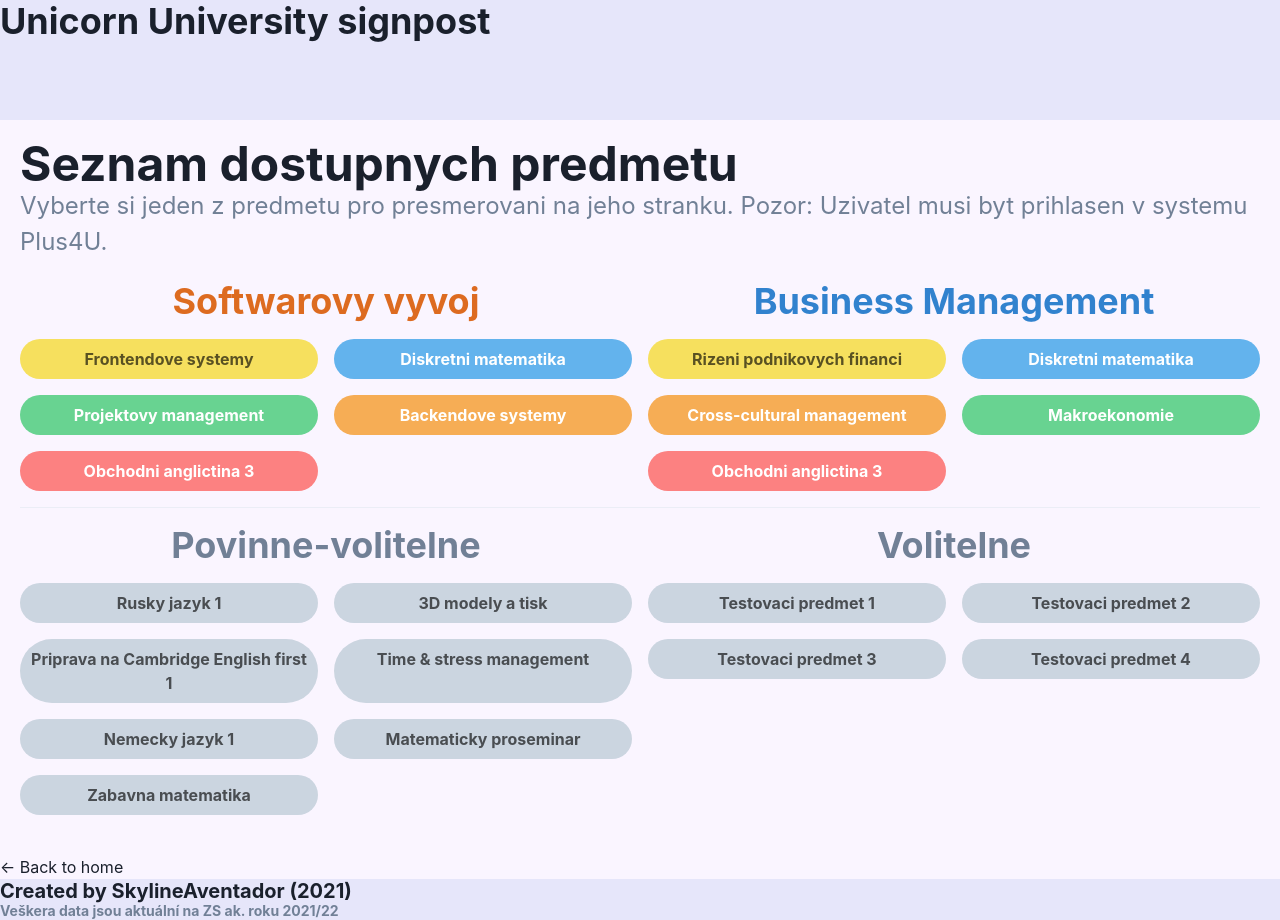
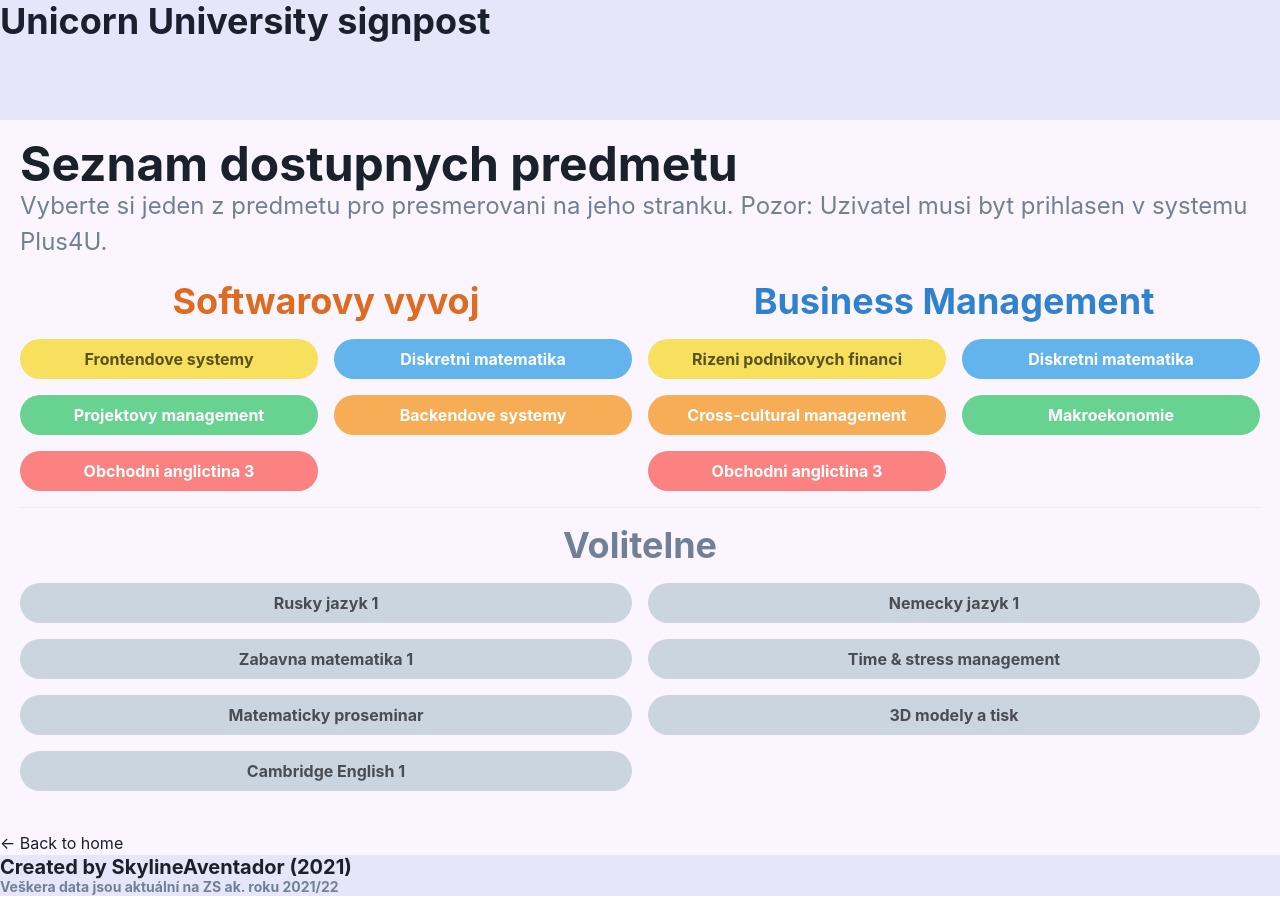
Before and after one commit to SkylineAventador/uun-signpost, a Next.js app: page /study_programs in a window 1280 px wide. After the commit the page ends 896 px from the top, so only its background shows below. Built offline with nearby package versions, Linux system fonts and the light colour scheme.

Commit message:
Courses page restyling - save commit [2].

```diff
--- a/pages/study_programs.js
+++ b/pages/study_programs.js
@@ -1,4 +1,4 @@
-import {Badge, Box, Divider, Grid, GridItem, Heading, Text} from "@chakra-ui/react";
+import {Badge, Box, Divider, Flex, Grid, GridItem, Heading, HStack, Text} from "@chakra-ui/react";
 import Head from "next/head";
 import Layout from "../components/layout";
 import CourseBox from "../components/courseBox";
@@ -16,9 +16,9 @@ export default function StudyPrograms() {
         <Text fontSize={"2xl"} color={"gray.500"}>Vyberte si jeden z predmetu pro presmerovani na jeho stranku.
           Pozor: Uzivatel musi byt prihlasen v systemu Plus4U.</Text>
 
-        <Grid templateColumns={"repeat(2, 1fr)"} autoRows gap={4} py={5}>
+        <Grid templateColumns={"repeat(2, 1fr)"} gap={4} py={5}>
 
-          <Grid templateColumns={"repeat(2, 1fr)"} autoRows gap={4} alignContent={"start"}
+          <Grid templateColumns={"repeat(2, 1fr)"} gap={4} alignContent={"start"}
                 justifyItems={"stretch"} textAlign={"center"}>
             <GridItem colSpan={2}>
               <Heading fontSize={"4xl"} color={"orange.500"}>Softwarovy vyvoj</Heading>
@@ -35,7 +35,7 @@ export default function StudyPrograms() {
               3</Box>
           </Grid>
 
-          <Grid templateColumns={"repeat(2, 1fr)"} autoRows gap={4} alignContent={"start"} justifyItems={"stretch"}
+          <Grid templateColumns={"repeat(2, 1fr)"}  gap={4} alignContent={"start"} justifyItems={"stretch"}
                 textAlign={"center"}>
             <GridItem colSpan={2}>
               <Heading fontSize={"4xl"} color={"blue.500"}>Business Management</Heading>
@@ -55,40 +55,21 @@ export default function StudyPrograms() {
             <Divider/>
           </GridItem>
 
-          <Grid templateColumns={"repeat(2, 1fr)"} autoRows gap={4} alignContent={"start"} justifyItems={"stretch"}
-                textAlign={"center"}>
           <GridItem colSpan={2}>
-              <Heading fontSize={"4xl"} color={"gray.500"}>Povinne-volitelne</Heading>
-            </GridItem>
-            <Box bg={"gray.300"} color={"blackAlpha.700"} fontWeight={"bold"} borderRadius={"full"} p={2}>Rusky jazyk
-              1</Box>
-            <Box bg={"gray.300"} color={"blackAlpha.700"} fontWeight={"bold"} borderRadius={"full"} p={2}>3D modely a
-              tisk</Box>
-            <Box bg={"gray.300"} color={"blackAlpha.700"} fontWeight={"bold"} borderRadius={"full"} p={2}>Priprava na
-              Cambridge English first 1</Box>
-            <Box bg={"gray.300"} color={"blackAlpha.700"} fontWeight={"bold"} borderRadius={"full"} p={2}>Time & stress
-              management</Box>
-            <Box bg={"gray.300"} color={"blackAlpha.700"} fontWeight={"bold"} borderRadius={"full"} p={2}>Nemecky jazyk
-              1</Box>
-            <Box bg={"gray.300"} color={"blackAlpha.700"} fontWeight={"bold"} borderRadius={"full"} p={2}>Matematicky
-              proseminar</Box>
-            <Box bg={"gray.300"} color={"blackAlpha.700"} fontWeight={"bold"} borderRadius={"full"} p={2}>Zabavna
-              matematika</Box>
-          </Grid>
-          <Grid templateColumns={"repeat(2, 1fr)"} autoRows gap={4} alignContent={"start"} justifyItems={"stretch"}
+            <Grid templateColumns={"repeat(2, 1fr)"}  gap={4} alignContent={"start"} justifyItems={"stretch"}
                   textAlign={"center"}>
               <GridItem colSpan={2}>
                 <Heading fontSize={"4xl"} color={"gray.500"}>Volitelne</Heading>
               </GridItem>
-            <Box bg={"gray.300"} color={"blackAlpha.700"} fontWeight={"bold"} borderRadius={"full"} p={2}>Testovaci
-              predmet 1</Box>
-            <Box bg={"gray.300"} color={"blackAlpha.700"} fontWeight={"bold"} borderRadius={"full"} p={2}>Testovaci
-              predmet 2</Box>
-            <Box bg={"gray.300"} color={"blackAlpha.700"} fontWeight={"bold"} borderRadius={"full"} p={2}>Testovaci
-              predmet 3</Box>
-            <Box bg={"gray.300"} color={"blackAlpha.700"} fontWeight={"bold"} borderRadius={"full"} p={2}>Testovaci
-              predmet 4</Box>
+              <Box bg={"gray.300"} color={"blackAlpha.700"} fontWeight={"bold"} borderRadius={"full"} p={2}>Rusky jazyk 1</Box>
+              <Box bg={"gray.300"} color={"blackAlpha.700"} fontWeight={"bold"} borderRadius={"full"} p={2}>Nemecky jazyk 1</Box>
+              <Box bg={"gray.300"} color={"blackAlpha.700"} fontWeight={"bold"} borderRadius={"full"} p={2}>Zabavna matematika 1</Box>
+              <Box bg={"gray.300"} color={"blackAlpha.700"} fontWeight={"bold"} borderRadius={"full"} p={2}>Time & stress management</Box>
+              <Box bg={"gray.300"} color={"blackAlpha.700"} fontWeight={"bold"} borderRadius={"full"} p={2}>Matematicky proseminar</Box>
+              <Box bg={"gray.300"} color={"blackAlpha.700"} fontWeight={"bold"} borderRadius={"full"} p={2}>3D modely a tisk</Box>
+              <Box bg={"gray.300"} color={"blackAlpha.700"} fontWeight={"bold"} borderRadius={"full"} p={2}>Cambridge English 1</Box>
             </Grid>
+          </GridItem>
         </Grid>
       </Box>
     </Layout>
```
Lines whose indentation alone changed are shown as unchanged.
